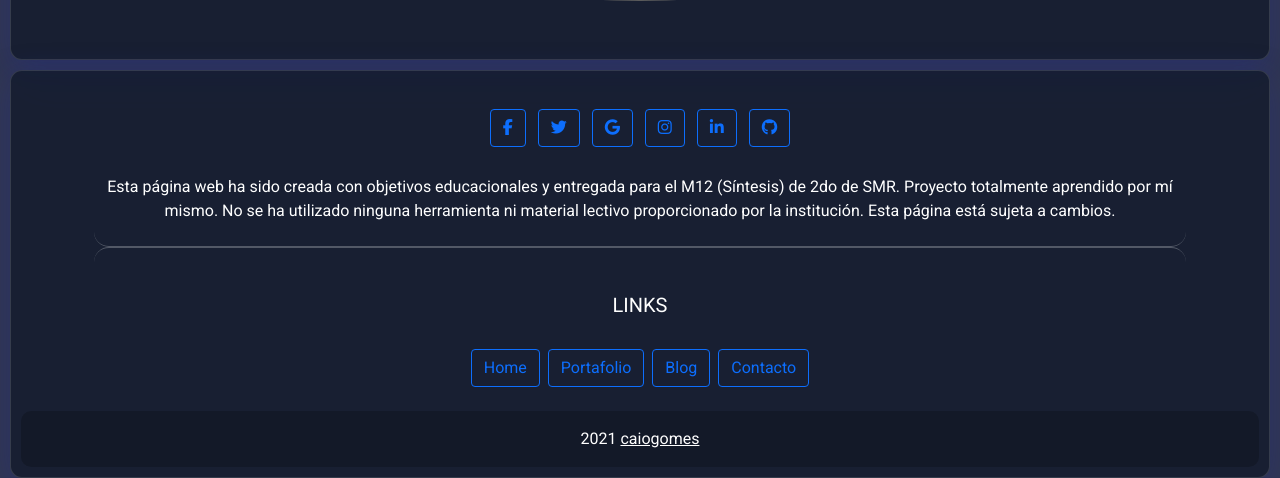
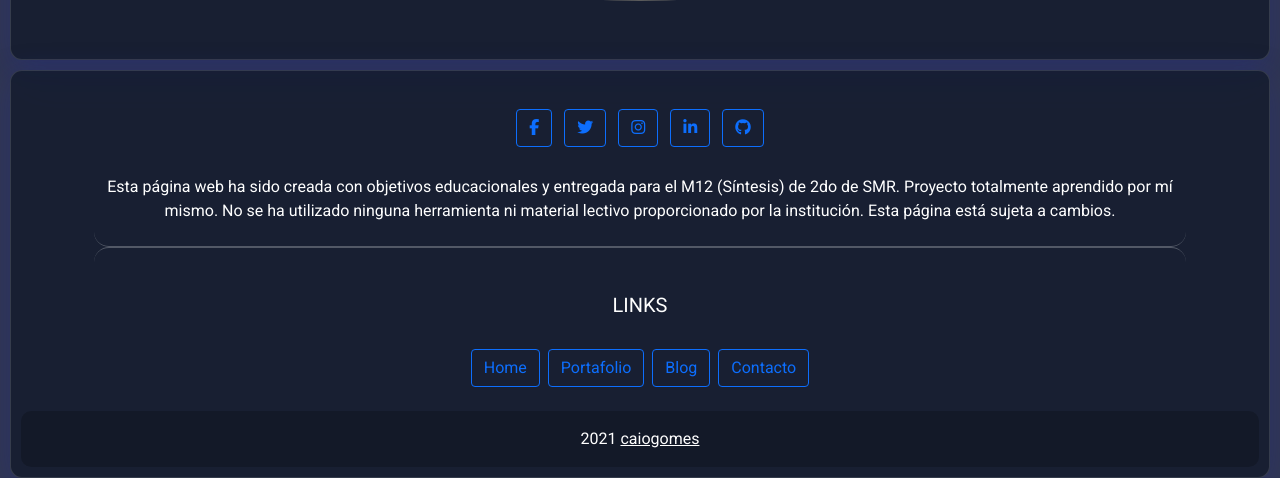
Before and after one commit to caicesardev/MyPortfolio, a Django app: page /blog in a window 1280 px wide. Shown: the part 1069-1547 px from the top of the page. Run offline with Django 3.2, Linux system fonts and the light colour scheme; some libraries are stand-ins or nearby versions.

Commit message:
Modified social media links

```diff
--- a/MyPortfolio/portfolio/templates/portfolio/main.html
+++ b/MyPortfolio/portfolio/templates/portfolio/main.html
@@ -108,25 +108,26 @@
       <section class="mb-4">
 
         <!-- Facebook -->
-        <a class="btn btn-outline-primary btn-floating m-1" href="#!" role="button"><i
+        <a class="btn btn-outline-primary btn-floating m-1"
+          href="https://www.facebook.com/profile.php?id=100081215667056" role="button"><i
             class="fab fa-facebook-f"></i></a>
 
         <!-- Twitter -->
-        <a class="btn btn-outline-primary btn-floating m-1" href="#!" role="button"><i class="fab fa-twitter"></i></a>
-
-        <!-- Google -->
-        <a class="btn btn-outline-primary btn-floating m-1" href="#!" role="button"><i class="fab fa-google"></i></a>
+        <a class="btn btn-outline-primary btn-floating m-1" href="https://twitter.com/CaioCes00086736" role="button"><i
+            class="fab fa-twitter"></i></a>
 
         <!-- Instagram -->
-        <a class="btn btn-outline-primary btn-floating m-1" href="#!" role="button"><i class="fab fa-instagram"></i></a>
+        <a class="btn btn-outline-primary btn-floating m-1" href="https://www.instagram.com/caicesardev/"
+          role="button"><i class="fab fa-instagram"></i></a>
 
         <!-- Linkedin -->
-        <a class="btn btn-outline-primary btn-floating m-1" href="#!" role="button"><i
+        <a class="btn btn-outline-primary btn-floating m-1"
+          href="https://www.linkedin.com/in/caio-cesar-gomes-dos-santos-7ba160240/" role="button"><i
             class="fab fa-linkedin-in"></i></a>
 
         <!-- Github -->
-        <a class="btn btn-outline-primary btn-floating m-1" href="https://www.github.com/caicesardev" target="_blank" role="button"><i
-            class="fab fa-github"></i></a>
+        <a class="btn btn-outline-primary btn-floating m-1" href="https://www.github.com/caicesardev" target="_blank"
+          role="button"><i class="fab fa-github"></i></a>
       </section>
 
       <!-- Section: Social media -->
```
